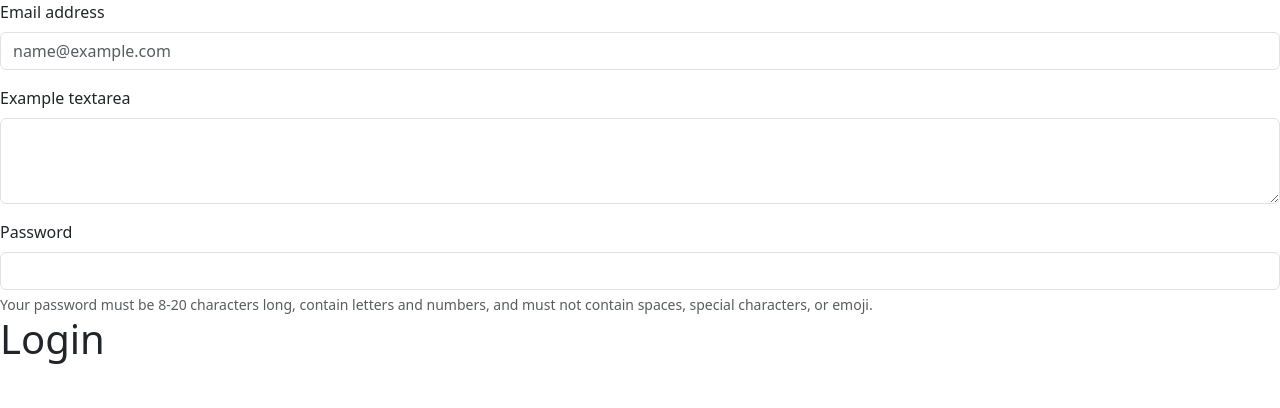
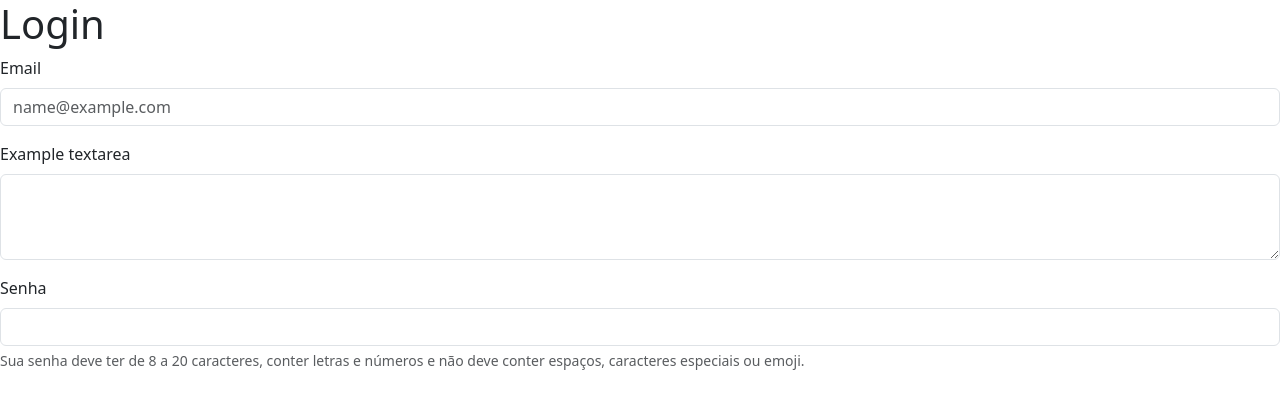
Before and after one commit to EnzoMinoru/Site-de-cria, a plain HTML site: page index.html in a window 1280 px wide. Drawn offline with nearby package versions, Linux system fonts and the light colour scheme.

Commit message:
comitt 3

```diff
--- a/index.html
+++ b/index.html
@@ -4,23 +4,23 @@
     <meta charset="UTF-8">
     <meta name="viewport" content="width=device-width, initial-scale=1.0">
     <title>Faça seu login</title>
+    <link href="https://cdn.jsdelivr.net/npm/bootstrap@5.3.3/dist/css/bootstrap.min.css" rel="stylesheet" integrity="sha384-QWTKZyjpPEjISv5WaRU9OFeRpok6YctnYmDr5pNlyT2bRjXh0JMhjY6hW+ALEwIH" crossorigin="anonymous">
+</head>
+<body>
+    <h1>Login</h1>
     <div class="mb-3">
-        <label for="exampleFormControlInput1" class="form-label">Email address</label>
+        <label for="exampleFormControlInput1" class="form-label">Email</label>
         <input type="email" class="form-control" id="exampleFormControlInput1" placeholder="name@example.com">
       </div>
       <div class="mb-3">
         <label for="exampleFormControlTextarea1" class="form-label">Example textarea</label>
         <textarea class="form-control" id="exampleFormControlTextarea1" rows="3"></textarea>
       </div>
-      <label for="inputPassword5" class="form-label">Password</label>
+      <label for="inputPassword5" class="form-label">Senha</label>
 <input type="password" id="inputPassword5" class="form-control" aria-describedby="passwordHelpBlock">
 <div id="passwordHelpBlock" class="form-text">
-  Your password must be 8-20 characters long, contain letters and numbers, and must not contain spaces, special characters, or emoji.
+    Sua senha deve ter de 8 a 20 caracteres, conter letras e números e não deve conter espaços, caracteres especiais ou emoji.
 </div>
-    <link href="https://cdn.jsdelivr.net/npm/bootstrap@5.3.3/dist/css/bootstrap.min.css" rel="stylesheet" integrity="sha384-QWTKZyjpPEjISv5WaRU9OFeRpok6YctnYmDr5pNlyT2bRjXh0JMhjY6hW+ALEwIH" crossorigin="anonymous">
-</head>
-<body>
-    <h1>Login</h1>
     <script src="https://cdn.jsdelivr.net/npm/bootstrap@5.3.3/dist/js/bootstrap.bundle.min.js" integrity="sha384-YvpcrYf0tY3lHB60NNkmXc5s9fDVZLESaAA55NDzOxhy9GkcIdslK1eN7N6jIeHz" crossorigin="anonymous"></script>
 </body>
 </html>
```
